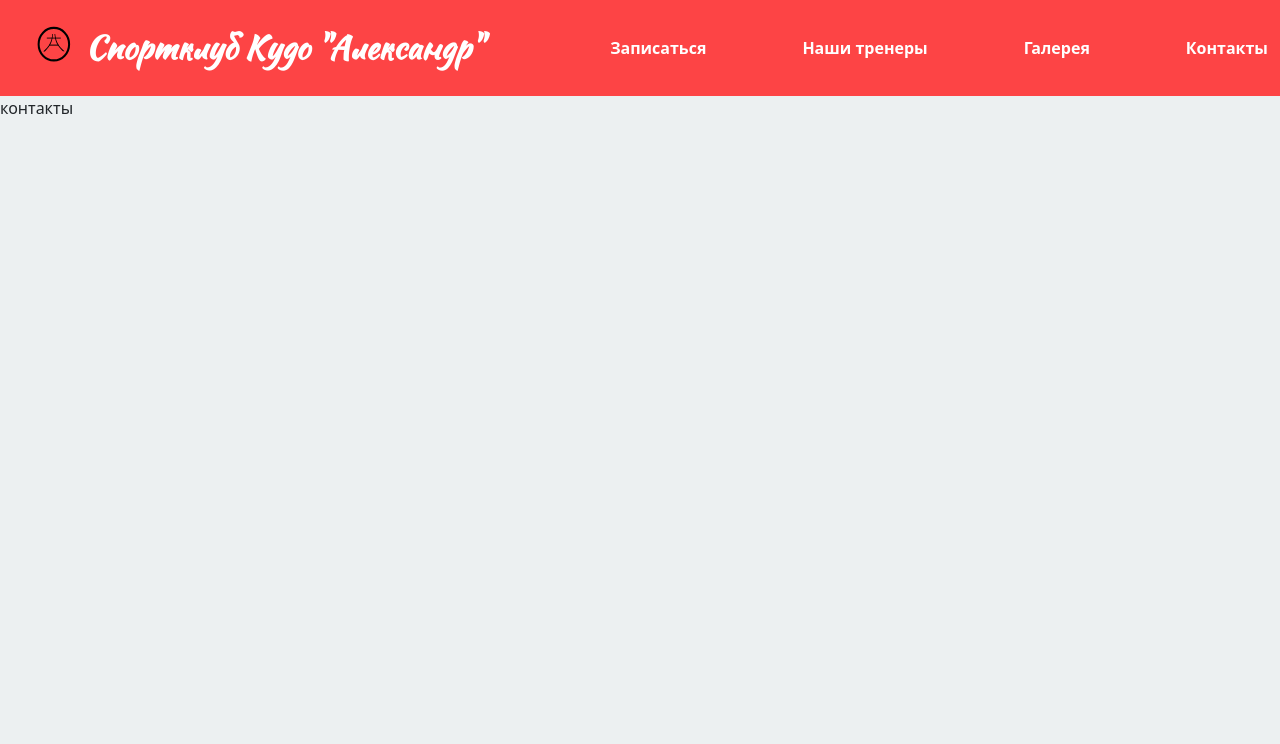
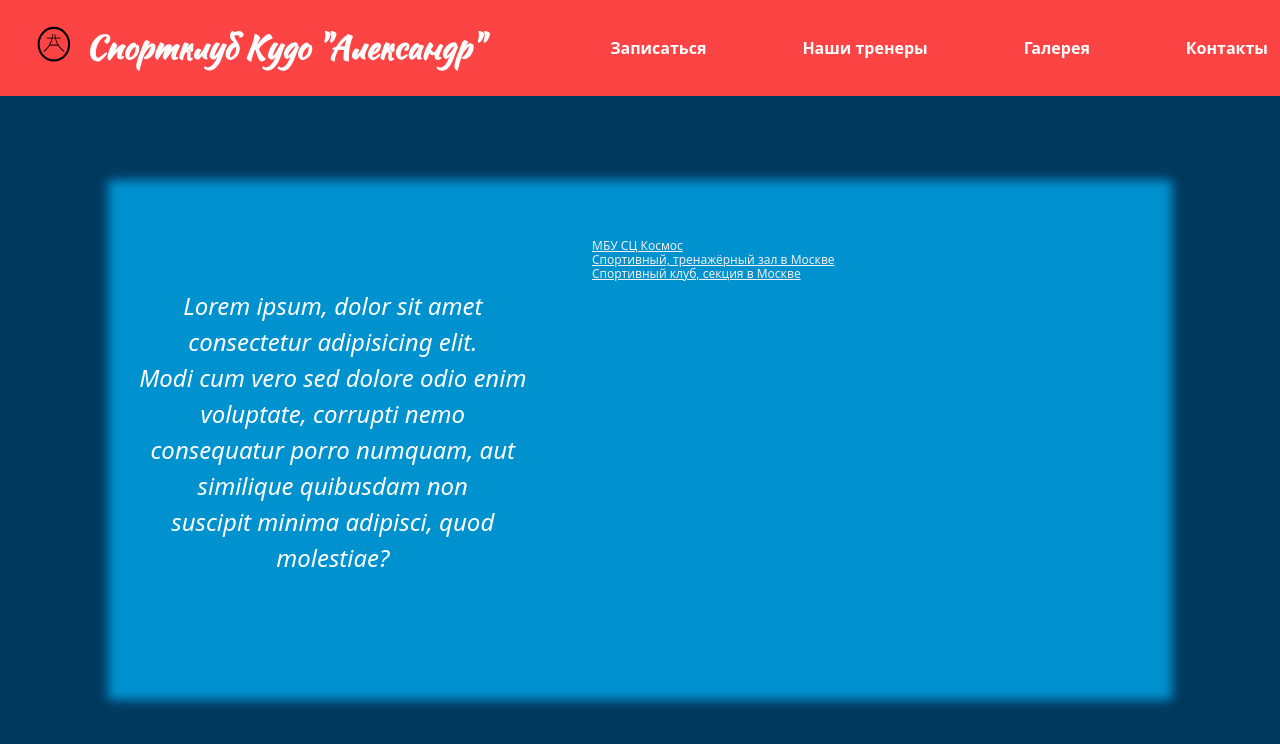
Before and after one commit to Mikhail-Ushakov/sitesport, a plain HTML site: page contacts.html in a window 1280 px wide. Drawn offline with nearby package versions, Linux system fonts and the light colour scheme.

Commit message:
Add files via upload

```diff
--- a/contacts.html
+++ b/contacts.html
@@ -1,5 +1,5 @@
 <!DOCTYPE html>
-<html lang="en">
+<html lang="ru">
 <head>
     <meta charset="UTF-8">
     <meta http-equiv="X-UA-Compatible" content="IE=edge">
@@ -9,7 +9,19 @@
     integrity="sha384-KK94CHFLLe+nY2dmCWGMq91rCGa5gtU4mk92HdvYe+M/SXH301p5ILy+dN9+nJOZ" crossorigin="anonymous">
 <link rel="stylesheet" href="style.css">
 <link rel="icon" href="image/favicon.svg" type="image/x-icon">
+    <style>
+      html {
+        overflow: hidden;
+      }
 
+      p {
+        color: white;
+        font-size: 1.5em;
+        text-align: center;
+        width: 40%;
+        font-style: italic;
+      }
+    </style>
 </head>
 <body>
     <nav class="navbar">
@@ -24,7 +36,14 @@
           <a href="contacts.html" class="link-page nav-link active">Контакты</a>
         </div>
     </nav>
-контакты
+
+    <div class="section-2 vh-100">
+      <div class="card-contacts container-space">
+        <p>Lorem ipsum, dolor sit amet consectetur adipisicing elit. <br> Modi cum vero sed dolore odio enim voluptate, corrupti nemo <br> consequatur porro numquam, aut similique quibusdam non <br> suscipit minima adipisci, quod molestiae?</p>
+        <div style="position:relative;overflow:hidden;"><a href="https://yandex.ru/maps/org/mbu_sts_kosmos/1575255519/?utm_medium=mapframe&utm_source=maps" style="color:#eee;font-size:12px;position:absolute;top:0px;">МБУ СЦ Космос</a><a href="https://yandex.ru/maps/213/moscow/category/sports_hall_gym/41430094175/?utm_medium=mapframe&utm_source=maps" style="color:#eee;font-size:12px;position:absolute;top:14px;">Спортивный, тренажёрный зал в Москве</a><a href="https://yandex.ru/maps/213/moscow/category/sports_club/184107297/?utm_medium=mapframe&utm_source=maps" style="color:#eee;font-size:12px;position:absolute;top:28px;">Спортивный клуб, секция в Москве</a><iframe src="https://yandex.ru/map-widget/v1/?l=trf%2Ctrfe&ll=37.551301%2C55.693566&mode=poi&poi%5Bpoint%5D=37.551325%2C55.693487&poi%5Buri%5D=ymapsbm1%3A%2F%2Forg%3Foid%3D1575255519&z=21" width="560" height="400" frameborder="1" allowfullscreen="true" style="position:relative;"></iframe></div>
+      </div>
+    </div>
+
 <script src="https://cdn.jsdelivr.net/npm/bootstrap@5.3.0-alpha3/dist/js/bootstrap.bundle.min.js" integrity="sha384-ENjdO4Dr2bkBIFxQpeoTz1HIcje39Wm4jDKdf19U8gI4ddQ3GYNS7NTKfAdVQSZe" crossorigin="anonymous"></script>
 </body>
 </html>
--- a/style.css
+++ b/style.css
@@ -7,8 +7,6 @@
 }
 body {
     margin: 0px;
-
-
 }
 .logo {
     color: rgb(255, 255, 255);
@@ -45,7 +43,7 @@ body {
     /* background-color: #fd4445; */
     width: 80%;
     height: 40%;
-    box-shadow: 0 0 15px 30px #0091cf;
+    box-shadow: 0 0 10px 20px #0091cf;
     border: 0;
 }
 .card > p {
@@ -53,6 +51,20 @@ body {
     font-size: 1.5em;
     text-align: center;
 }
+
+.card-contacts {
+    background-color: #0091cf;
+    width: 80%;
+    height: 60%;
+    box-shadow: 0 0 10px 20px #0091cf;
+    border: 0;
+    position: absolute;
+    top: 25%;
+}
+.section-instruct {
+    height: 200vh;
+}
+
 .bgimg-1:before {
     content: '';
     position: absolute;
@@ -189,12 +201,12 @@ body {
     transform: rotate(-45deg);
 }
 .lightbox-prev {
-    left: 0;
+    left: -4vw;
     border-left: 5px solid #fd4445;
     border-top:5px solid #fd4445;
 }
 .lightbox-next {
-    right: 0;
+    right: -4vw;
     border-right: 5px solid #fd4445;
     border-bottom:5px solid #fd4445;
 }
```
Also changed, not shown: foto.html (+5 -1 lines), instructors.html (+14 -2 lines), join.html (+1 -1 lines).
